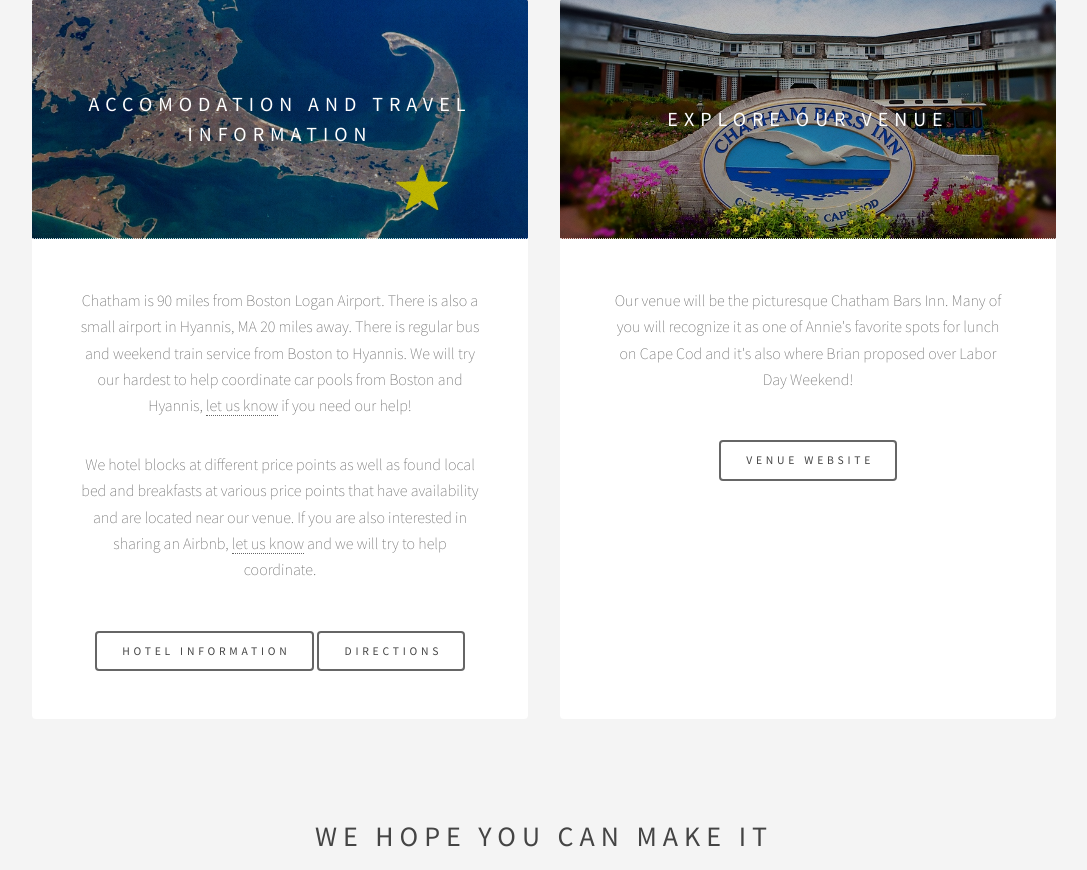
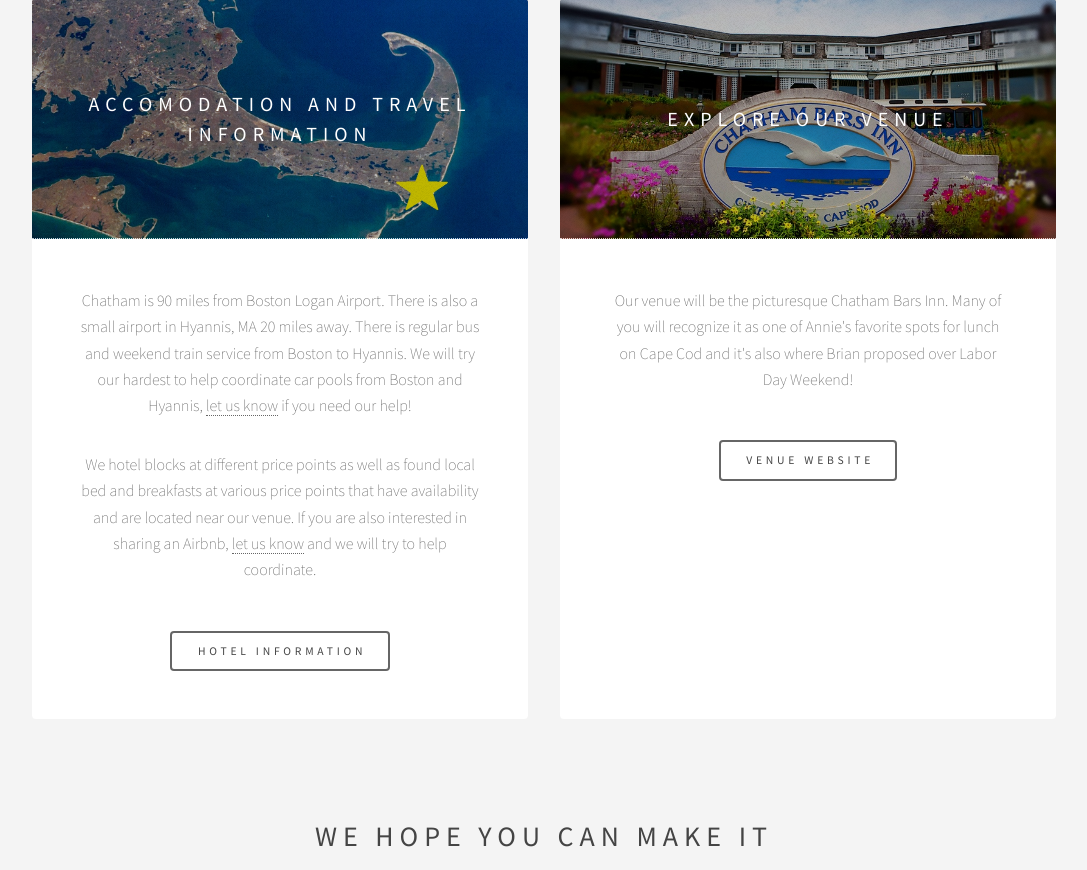
Before and after one commit to plancherb1/brannie_us, a Django app: page /wedding in a window 1280 px wide. Shown: the part 1437-2307 px from the top of the page, without its empty margins (96-1183 px from the left). Run offline with Django 3.2, Linux system fonts and the light colour scheme.

Commit message:
removing directions bc not done yet

```diff
--- a/version1/templates/epilogue/index.html
+++ b/version1/templates/epilogue/index.html
@@ -92,7 +92,7 @@
 							<p>We hotel blocks at different price points as well as found local bed and breakfasts at various price points that have availability and are located near our venue. If you are also interested in sharing an Airbnb, <a target="_blank" href="https://docs.google.com/forms/d/e/1FAIpQLSeswtDUboI5vVydjL3xAyyKj8l8sXeCwZscHqMBNnXqyq-1Ag/viewform?c=0&w=1">let us know</a> and we will try to help coordinate.</p>
 							<ul class="actions">
 								<li><a href="wedding/hotels" class="button">Hotel Information</a></li>
-								<li><a href="wedding/directions" class="button">Directions</a></li>
+								<!--<li><a href="wedding/directions" class="button">Directions</a></li>-->
 							</ul>
 						</article>
 						<!-- Venue -->
```
